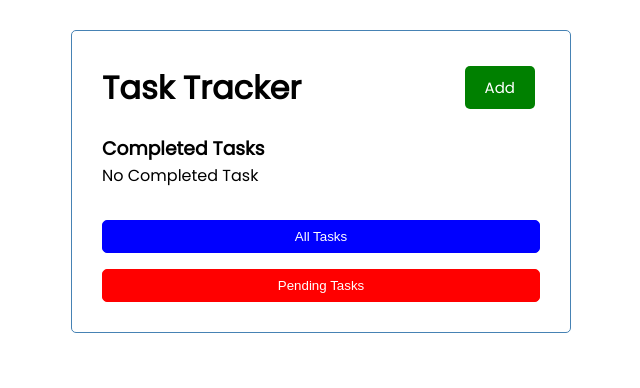
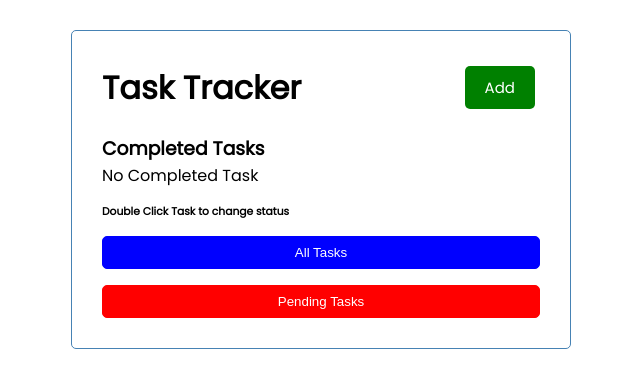
Before and after one commit to lambeboluwatife/uptick-redux-task-tracker, a React (Vite) app: page / in a window 1280 px wide. Shown: the top 388 px of the page, without its empty margins (319-959 px from the left). Built offline with nearby package versions, Linux system fonts and the light colour scheme.

Commit message:
add delete and toggle status feature

```diff
--- a/src/App.css
+++ b/src/App.css
@@ -126,7 +126,6 @@ body {
   border-radius: 5px;
   border: 1px solid blue;
   cursor: pointer;
-  margin: 2rem 0 0 0;
 }
 
 .pending-tasks {
--- a/src/components/Tasks.jsx
+++ b/src/components/Tasks.jsx
@@ -33,6 +33,7 @@ const Tasks = ({ tasks, onToggle, onEditClick, onDelete }) => {
             </div>
           ))
         : "No Completed Task"}
+      <h6 style={{ margin: "1rem 0" }}>Double Click Task to change status</h6>
       <button className="all-tasks" onClick={() => setShowTasks(!showTasks)}>
         All Tasks
       </button>
```
